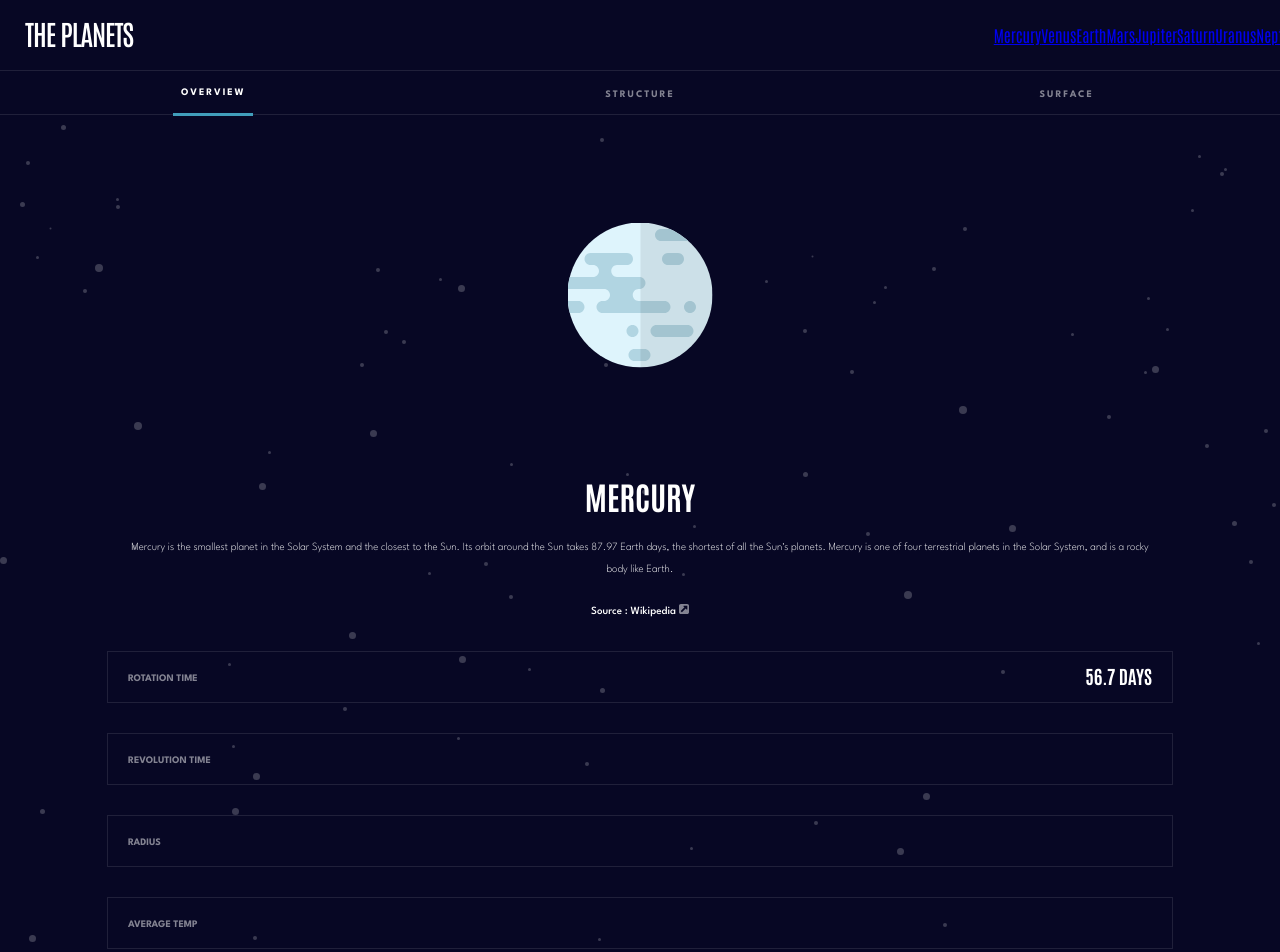
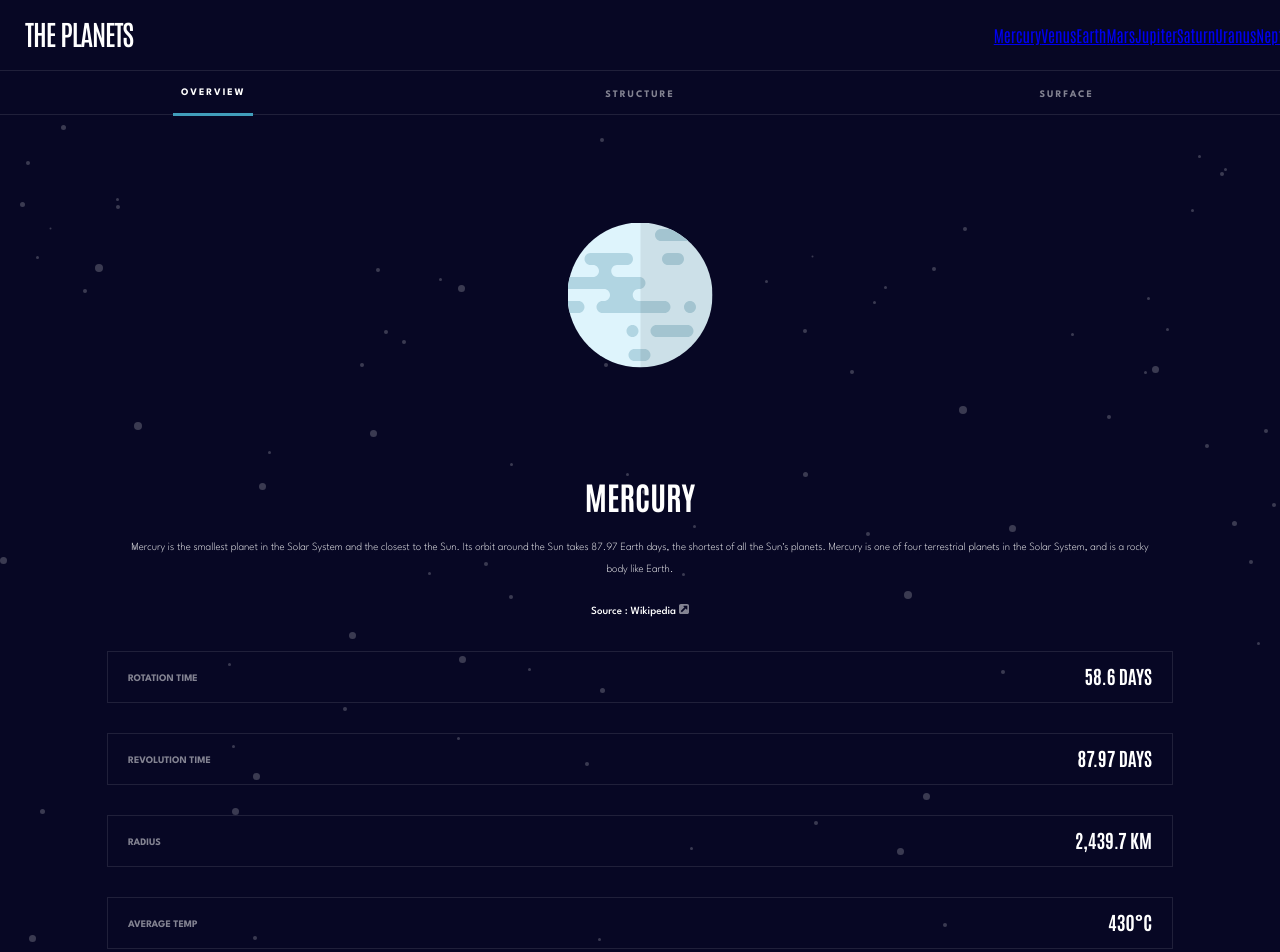
Before and after one commit to darianhang/planet-app, a React (Create React App) app: page /Mercury in a window 1280 px wide. Shown: the top 952 px of the page. Built offline with nearby package versions, Linux system fonts and the light colour scheme.

Commit message:
Added Geology

```diff
--- a/src/App.js
+++ b/src/App.js
@@ -8,6 +8,7 @@ import SectionNavBar from "./components/section-nav"
 import Planet from "./components/planet"
 import NavMenu from "./components/nav-menu"
 import Stats from "./components/planet-stats"
+import SurfaceOverlay from "./components/surface-overlay"
 
 const AppWrapper = styled.div`
   background-image: url("../assets/background-stars.svg");
@@ -45,9 +46,10 @@ function App() {
           return (
             <Route path={data.name} element={
             <BodyWrapper>
-              <Planet img={data.images.planet}/>
+              <SurfaceOverlay img={selected == 3 ? data.images.geology : ""}/>
+              <Planet img={selected == 2 ? data.images.internal : data.images.planet }/>
               <InfoBody source={data.overview.source} name={data.name} body={selected == 1 ? data.overview.content : selected == 2 ? data.structure.content : selected == 3 ? data.geology.content : ""}/>
-              <Stats/>
+              <Stats rotation={data.rotation} revolution={data.revolution} radius={data.radius} average={data.temperature}/>
             </BodyWrapper>} />
           )
         })}
--- a/src/components/planet-stats.jsx
+++ b/src/components/planet-stats.jsx
@@ -33,7 +33,7 @@ const StatTitle = styled.h2`
 const Stat = styled.h3`
   text-transform: uppercase;
   color: #fff;
-  padding-bottom: 3px;
+  padding-bottom: 2.5px;
 `
 
 function Stats(props) {
@@ -42,19 +42,19 @@ function Stats(props) {
     <StatWrapper>
       <StatsContainer>
         <StatTitle>Rotation Time</StatTitle>
-        <Stat>56.7 Days</Stat>
+        <Stat>{props.rotation}</Stat>
       </StatsContainer>
       <StatsContainer>
         <StatTitle>Revolution Time</StatTitle>
-        <Stat></Stat>
+        <Stat>{props.revolution}</Stat>
       </StatsContainer>
       <StatsContainer>
         <StatTitle>Radius</StatTitle>
-        <Stat></Stat>
+        <Stat>{props.radius}</Stat>
       </StatsContainer>
       <StatsContainer>
         <StatTitle>Average Temp</StatTitle>
-        <Stat></Stat>
+        <Stat>{props.average}</Stat>
       </StatsContainer>
     </StatWrapper>
   );
--- a/src/components/section-nav.jsx
+++ b/src/components/section-nav.jsx
@@ -13,7 +13,7 @@ const SectionNavWRapper = styled.div`
     align-items: center;
     border-bottom: 1px solid rgba(255, 255, 255, 0.1);
     height: 43px;
-    z-index: 1;
+    z-index: 2;
     background-color: #070724;
 `
 
--- /dev/null
+++ b/src/components/surface-overlay.jsx
@@ -0,0 +1,26 @@
+import React from "react"
+import { Routes, Route } from "react-router-dom"
+import styled from "styled-components"
+import { Link } from "react-router-dom"
+import { SpaceData } from "../data/data"
+
+const OverlayContainer = styled.div`
+    position: absolute;
+    left: 25px;
+    top: 175px;
+    z-index: 1;
+`
+
+const OverlayImg = styled.img`
+    transform: scale(0.4)
+`
+
+function SurfaceOverlay(props) {
+    return (
+        <OverlayContainer>
+            <OverlayImg src={props.img}></OverlayImg>
+        </OverlayContainer>
+    );
+  }
+
+  export default SurfaceOverlay;
```
